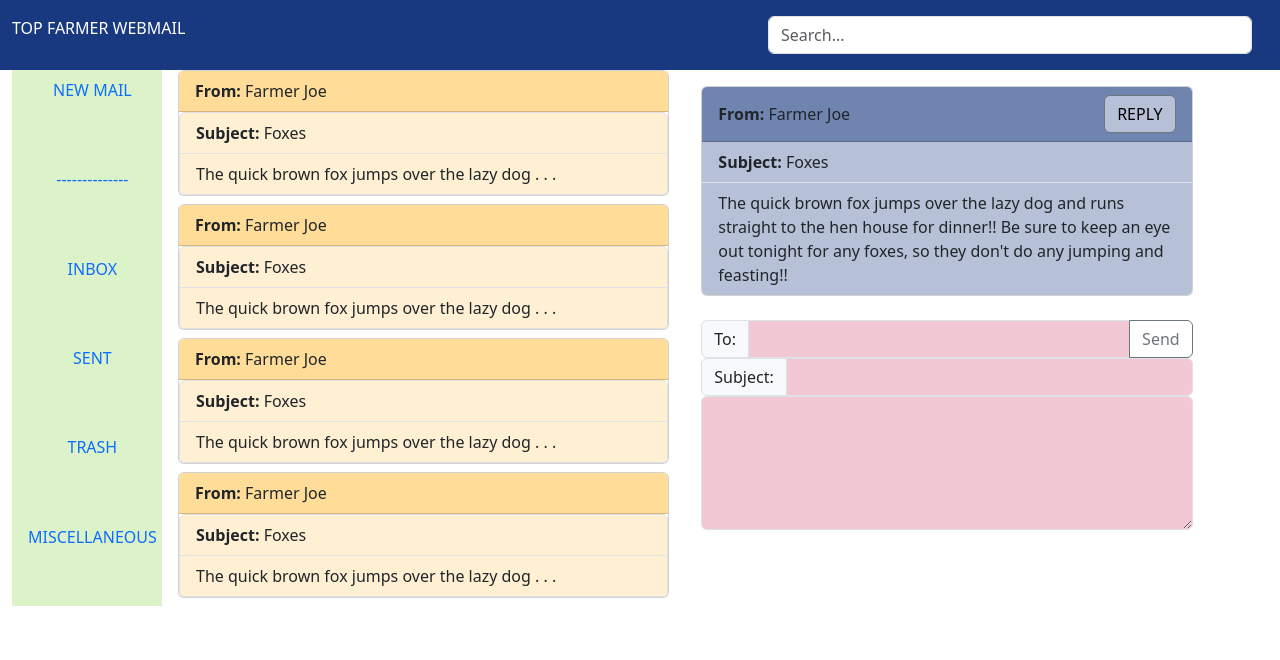
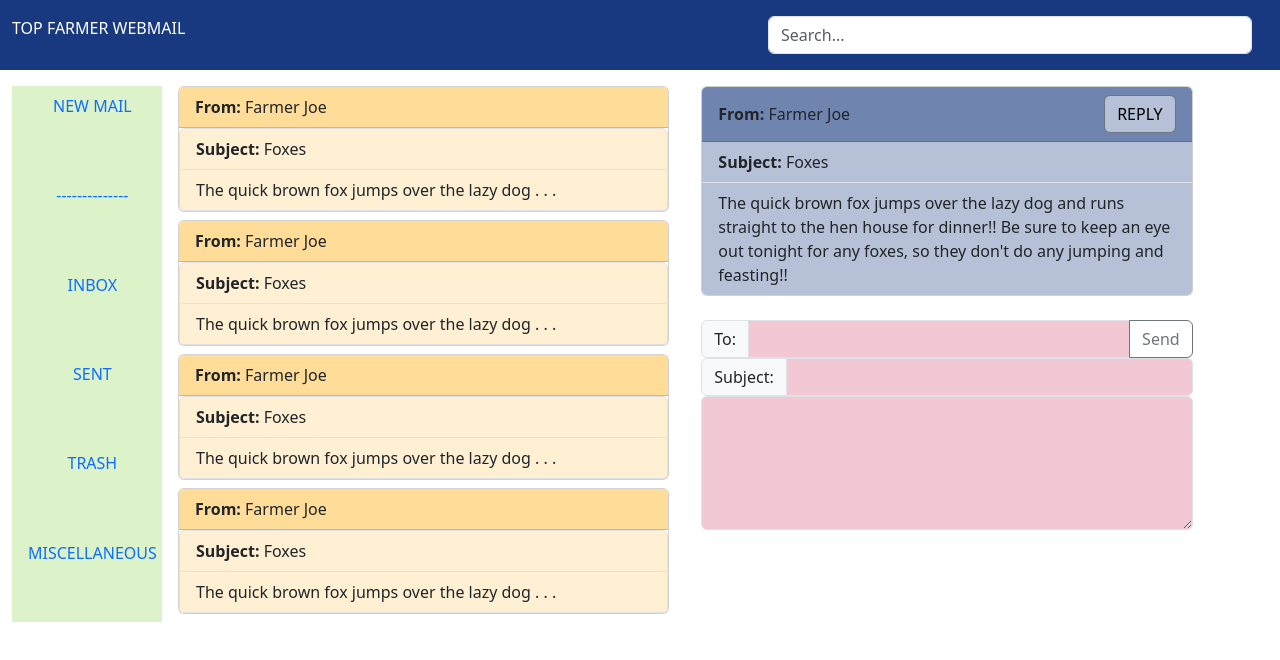
Before and after one commit to jsscoding/bootstrap-email-swehla, a plain HTML site: page index.html in a window 1280 px wide. Drawn offline with nearby package versions, Linux system fonts and the light colour scheme.

Commit message:
more updates

```diff
--- a/index.html
+++ b/index.html
@@ -60,7 +60,7 @@
 
 
     <div class="container-fluid d-flex my-container flex-wrap">
-      <div class="col-md-4 col-lg-2 d-none d-md-flex my-col my-menu">
+      <div class="col-md-4 mt-3 col-lg-2 d-none d-md-flex my-col my-menu">
           <nav class="nav nav-pills nav-fill flex-column">
             <a class="nav-link" href="#">NEW MAIL</a>
             <a class="nav-link" href="#">--------------</a>
@@ -70,7 +70,7 @@
             <a class="nav-link" href="#">MISCELLANEOUS</a>
           </nav>
       </div>
-      <div class="col col-md col-lg-5 my-col email-list-col">
+      <div class="mt-3 col col-md col-lg-5 my-col email-list-col">
         <div class="card mx-3 mb-2 px-0">
           <div class="card-header email-list"><b>From:</b> Farmer Joe</div>
           <ul class="list-group">
```
